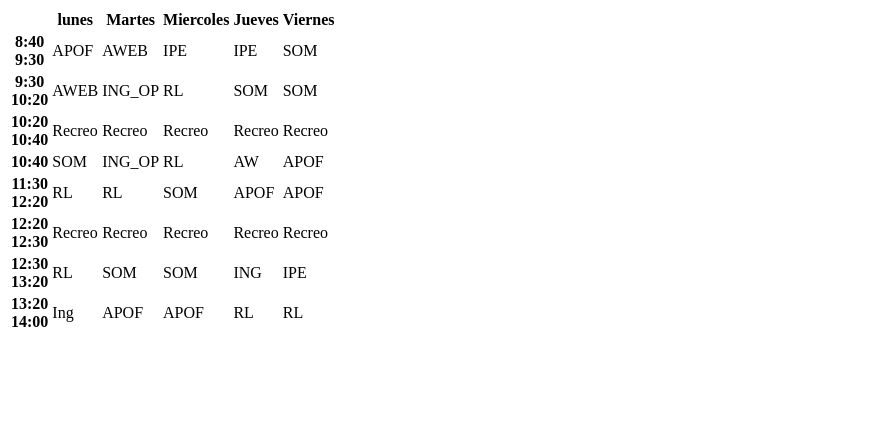
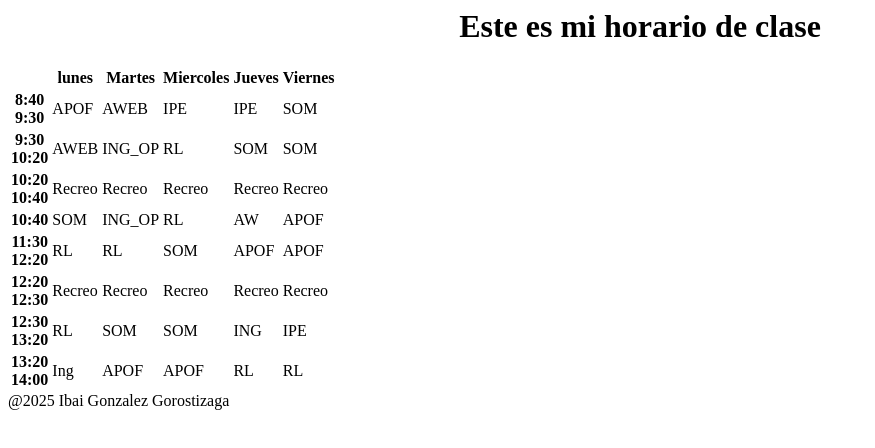
Before and after one commit to IbaiGongozalezGorostizaga/tablas, a plain HTML site: page index.html in a window 1280 px wide. Shown: the whole page, without its empty margins (0-875 px from the left). Drawn offline with Linux system fonts and the light colour scheme.

Commit message:
la tabla del orario de clase actualizado

```diff
--- a/index.html
+++ b/index.html
@@ -6,7 +6,10 @@
 </head>
 <body>
   <title>Mi primera tabla</title>
-    <table>
+    <header>
+        <h1 style="text-align: center;">Este es mi horario de clase</h1>
+    </header>
+  <table>
     <tr>
         <th>      </th>
         <th>lunes </th>
@@ -86,6 +89,8 @@
         <td>RL</td>
     </tr>
 </table>
-
+ <footer>
+@2025 Ibai Gonzalez Gorostizaga
+ </footer>
 </body>
 </html>
```
